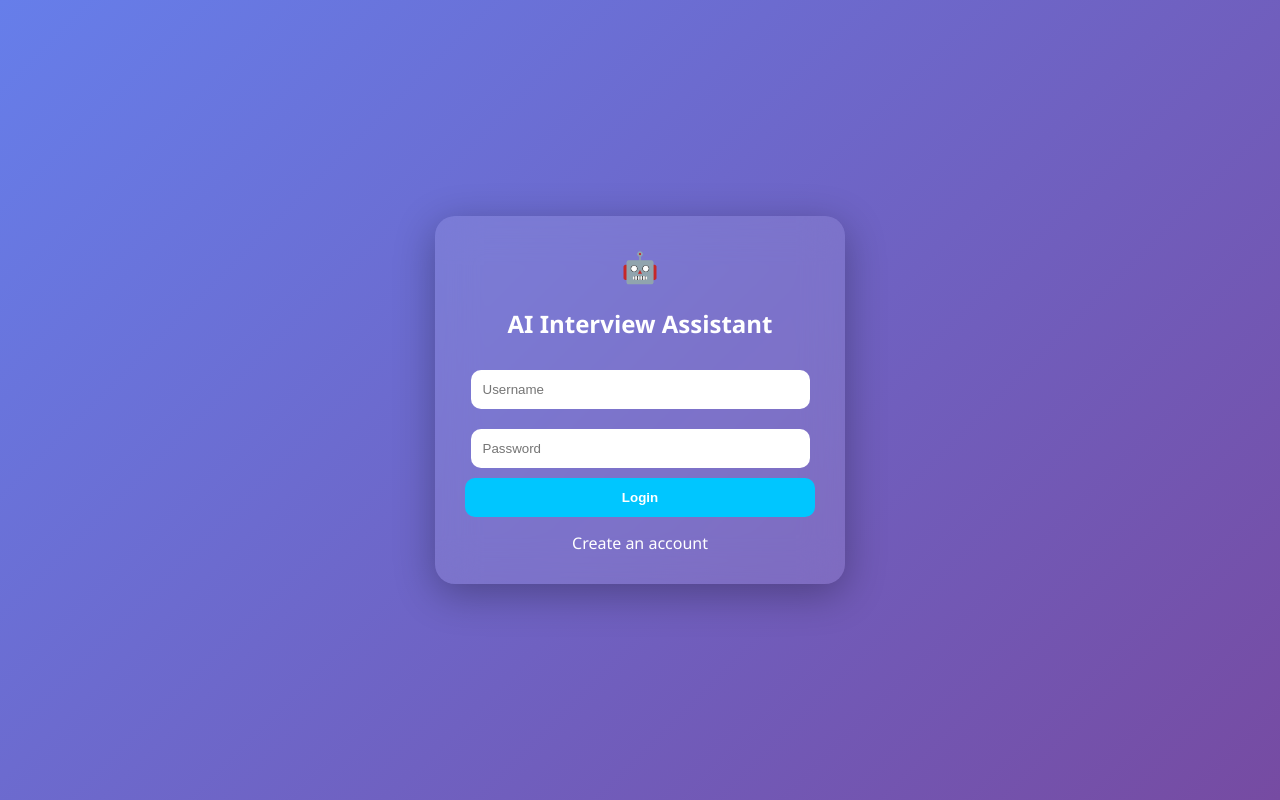
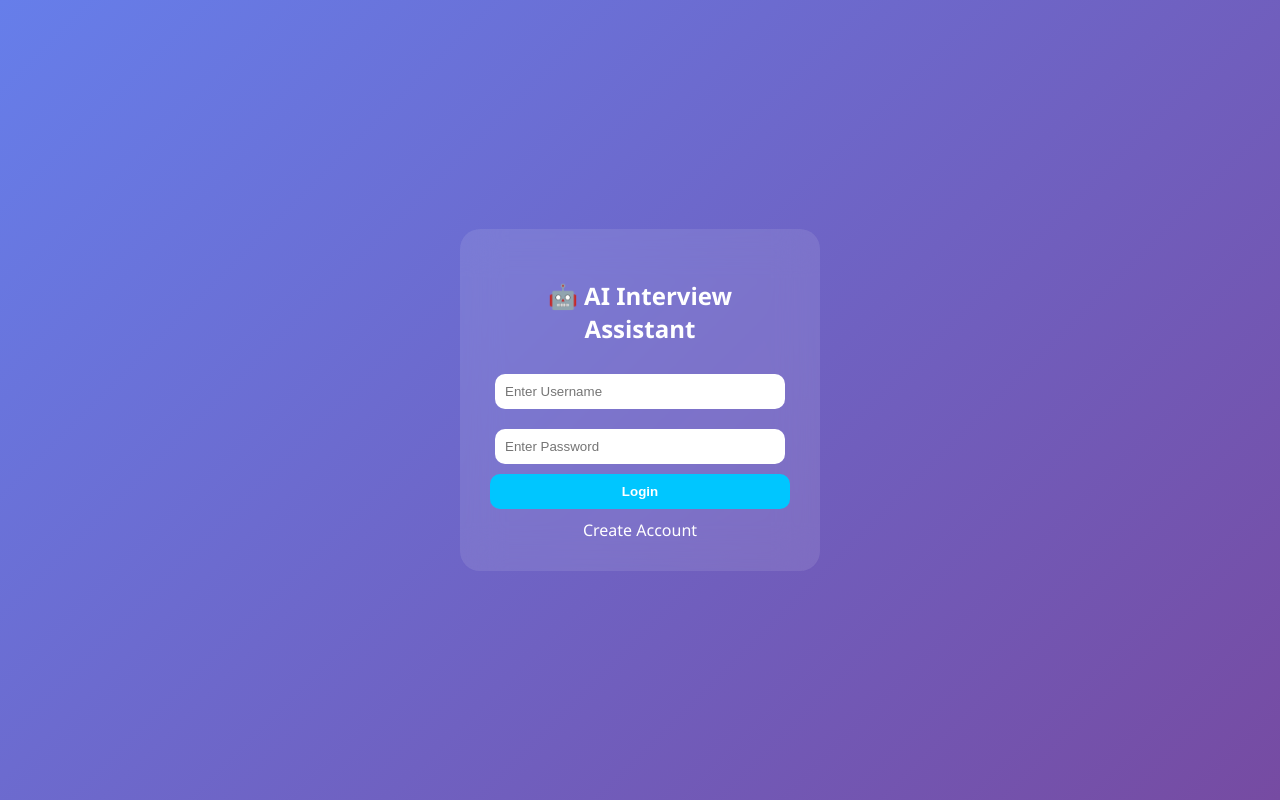
Before and after one commit to SadhvikaNallathigala/AI-Interview-Assistant, a Flask app: page /login in a window 1280 px wide. Run offline with Flask 3, Linux system fonts and the light colour scheme.

Commit message:
Update login.html

```diff
--- a/templates/login.html
+++ b/templates/login.html
@@ -1,46 +1,41 @@
 <!DOCTYPE html>
 <html>
 <head>
-    <title>Login - AI Interview Assistant</title>
+    <title>Login</title>
 
     <style>
         body {
             margin: 0;
             font-family: 'Segoe UI', sans-serif;
             background: linear-gradient(135deg, #667eea, #764ba2);
-            height: 100vh;
             display: flex;
             justify-content: center;
             align-items: center;
+            height: 100vh;
         }
 
-        .container {
-            width: 350px;
+        .login-box {
+            background: rgba(255,255,255,0.1);
             padding: 30px;
             border-radius: 20px;
-            background: rgba(255,255,255,0.1);
             backdrop-filter: blur(20px);
-            box-shadow: 0 10px 40px rgba(0,0,0,0.3);
             text-align: center;
             color: white;
-        }
-
-        h2 {
-            margin-bottom: 20px;
+            width: 300px;
         }
 
         input {
             width: 90%;
-            padding: 12px;
+            padding: 10px;
             margin: 10px 0;
+            border-radius: 10px;
             border: none;
-            border-radius: 10px;
             outline: none;
         }
 
         button {
             width: 100%;
-            padding: 12px;
+            padding: 10px;
             background: #00c6ff;
             border: none;
             border-radius: 10px;
@@ -54,37 +49,34 @@
         }
 
         a {
+            color: white;
             display: block;
-            margin-top: 15px;
-            color: #fff;
+            margin-top: 10px;
             text-decoration: none;
         }
 
         a:hover {
             text-decoration: underline;
         }
-
-        .logo {
-            font-size: 30px;
-            margin-bottom: 10px;
-        }
     </style>
 </head>
 
 <body>
 
-<div class="container">
-    <div class="logo">🤖</div>
-    <h2>AI Interview Assistant</h2>
+<div class="login-box">
+    <h2>🤖 AI Interview Assistant</h2>
 
     <form method="POST">
-        <input type="text" name="username" placeholder="Username" required>
-        <input type="password" name="password" placeholder="Password" required>
+        <input type="text" name="username" placeholder="Enter Username" required>
+
+        <!-- ✅ ADDED PASSWORD FIELD -->
+        <input type="password" name="password" placeholder="Enter Password" required>
 
         <button type="submit">Login</button>
     </form>
 
-    <a href="/register">Create an account</a>
+    <!-- ✅ ADDED REGISTER LINK -->
+    <a href="/register">Create Account</a>
 </div>
 
 </body>
```
